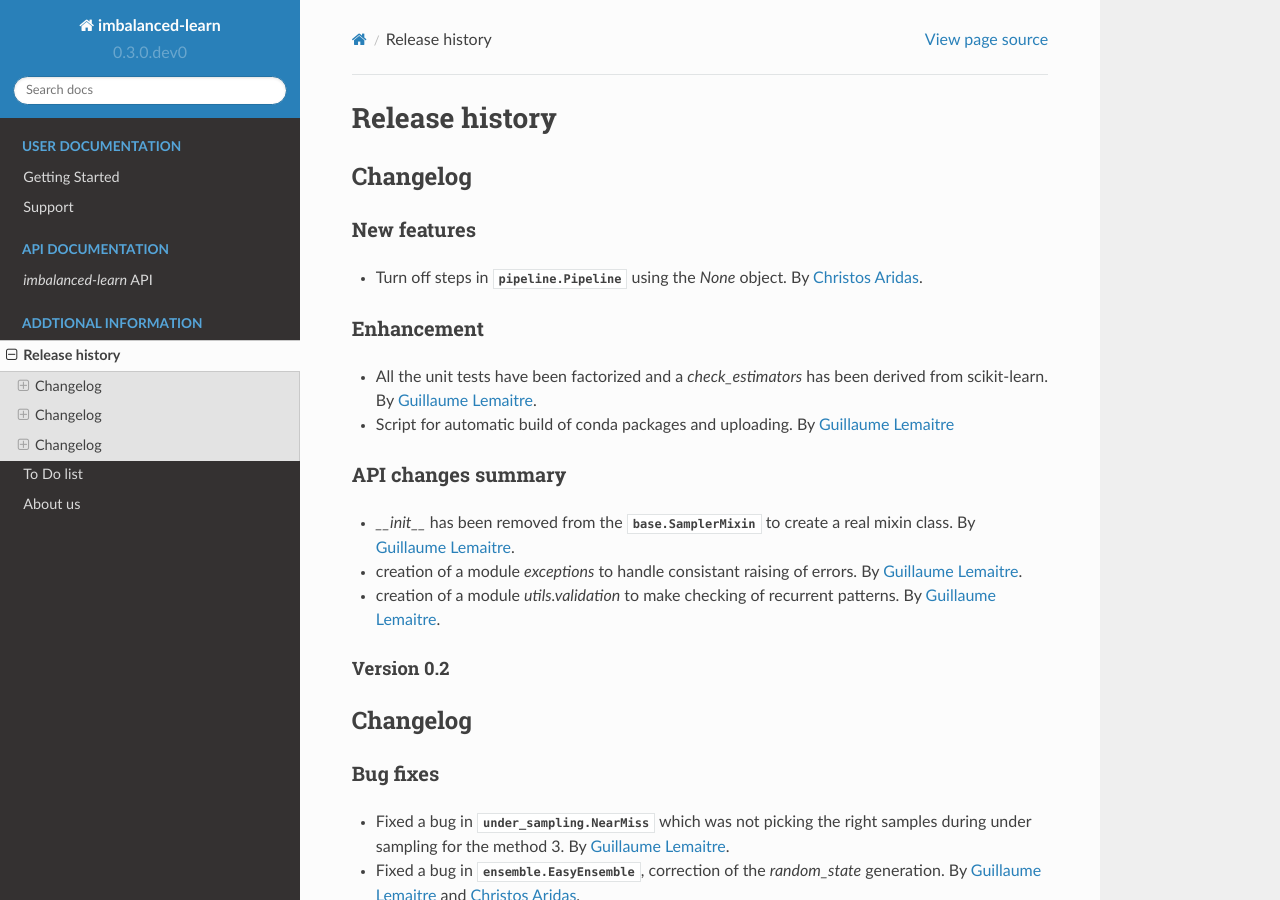
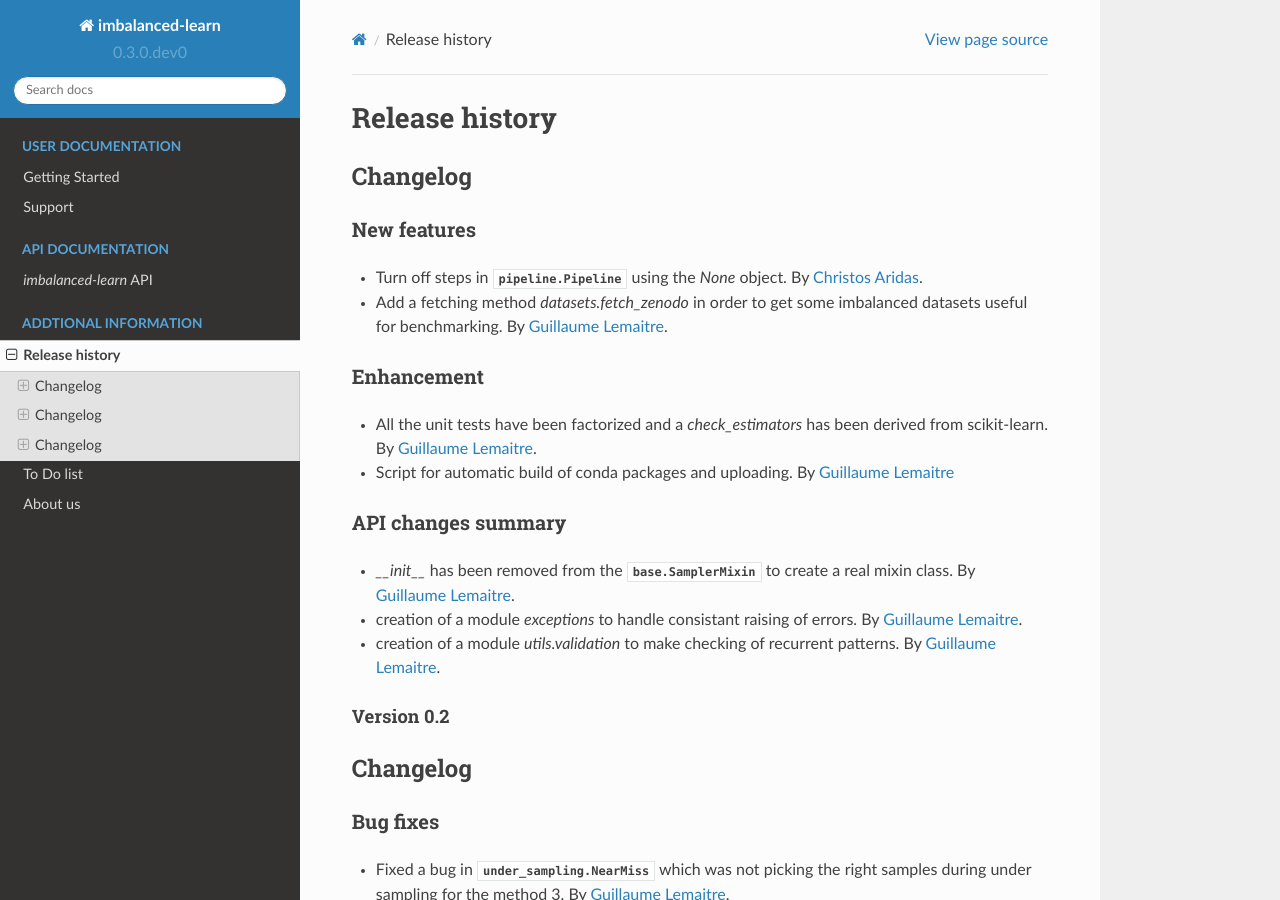
Before and after one commit to scikit-learn-contrib/imbalanced-learn, a Sphinx documentation site: the page built from doc/whats_new.rst, in a window 1280 px wide and 900 px high. Built offline with Sphinx 7.4.7 and the Read the Docs theme 2.0.0, drawn with Linux system fonts in a browser that asks for light colours; formulas are drawn with MathJax 3; pages that are not in the unit, such as notebooks, are missing from menus.

Commit message:
DOC add documentation

```diff
--- a/doc/api.rst
+++ b/doc/api.rst
@@ -158,7 +158,7 @@ Functions
    :toctree: generated/
 
    datasets.make_imbalance
-
+   datasets.zenodo
 
 Utilities
 =========
--- a/doc/whats_new.rst
+++ b/doc/whats_new.rst
@@ -14,6 +14,8 @@ New features
 
 - Turn off steps in :class:`pipeline.Pipeline` using the `None`
   object. By `Christos Aridas`_.
+- Add a fetching method `datasets.fetch_zenodo` in order to get some
+  imbalanced datasets useful for benchmarking. By `Guillaume Lemaitre`_.
 
 Enhancement
 ~~~~~~~~~~~
```
